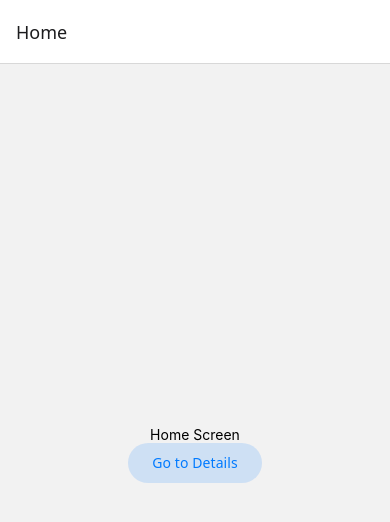
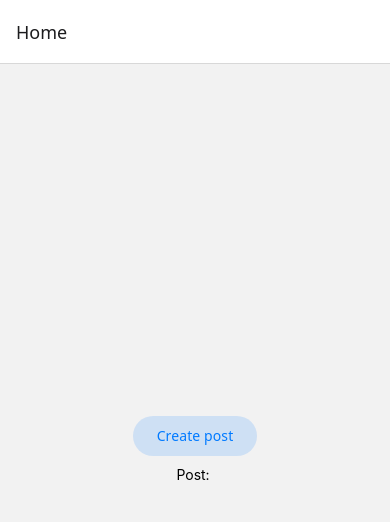
Before and after one commit to vinceaintreadin-21/appdev2, a React Native app in the folder rn-navigation-blank/: screen / in a window 390 px wide. Shown: the top 522 px of the page. Built offline with nearby package versions, Linux system fonts and the light colour scheme.

Commit message:
done with passing params to a previous screen

```diff
--- a/rn-navigation-blank/App.tsx
+++ b/rn-navigation-blank/App.tsx
@@ -7,63 +7,56 @@
 import { createNativeStackNavigator } from '@react-navigation/native-stack';
 import { Button } from '@react-navigation/elements';
 
-function HomeScreen() {
+function HomeScreen({ route }) {
   const navigation = useNavigation();
 
-  // navigation.setParams({
-  //   itemId: Math.floor(Math.random() * 100),
-  // })
+  // Use an effect to monitor the update to params
+  React.useEffect(() => {
+    if (route.params?.post) {
+      // Post updated, do something with `route.params.post`
+      // For example, send the post to the server
+      alert('New post: ' + route.params?.post);
+    }
+  }, [route.params?.post]);
 
   return (
     <View style={{ flex: 1, alignItems: 'center', justifyContent: 'center' }}>
-      <Text>Home Screen</Text>
-      <Button
-        onPress={() => {
-          /* 1. Navigate to the Details route with params */
-          navigation.navigate('Details', {
-            itemId: 86,
-            otherParam: 'anything you want here',
-          });
-        }}
-      >
-        Go to Details
+      <Button onPress={() => navigation.navigate('CreatePost')}>
+        Create post
       </Button>
+      <Text style={{ margin: 10 }}>Post: {route.params?.post}</Text>
     </View>
   );
 }
-function DetailsScreen({ route }) {
+function CreatePostScreen({ route }) {
   const navigation = useNavigation();
-
-  /* 2. Get the param */
-  const { itemId, otherParam } = route.params;
+  const [postText, setPostText] = React.useState('');
 
   return (
-    <View style={{ flex: 1, alignItems: 'center', justifyContent: 'center' }}>
-      <Text>Details Screen</Text>
-      <Text>itemId: {JSON.stringify(itemId)}</Text>
-      <Text>otherParam: {JSON.stringify(otherParam)}</Text>
+    <>
+      <TextInput
+        multiline
+        placeholder="What's on your mind?"
+        style={{ height: 200, padding: 10, backgroundColor: 'white' }}
+        value={postText}
+        onChangeText={setPostText}
+      />
       <Button
-        onPress={
-          () =>
-            navigation.push('Details', {
-              // Randomly generate an ID for demonstration purposes
-              itemId: Math.floor(Math.random() * 100),
-            })
-        }
+        onPress={() => {
+          // Pass params back to home screen
+          navigation.popTo('Home', { post: postText });
+        }}
       >
-        Go to Details... again
+        Done
       </Button>
-    </View>
+    </>
   );
 }
 
 const RootStack = createNativeStackNavigator({
   screens: {
     Home: HomeScreen,
-    Details: {
-      screen: DetailsScreen,
-      initialParams: { itemId: 42 },
-    },
+    CreatePost: CreatePostScreen,
   },
 });
 
```
